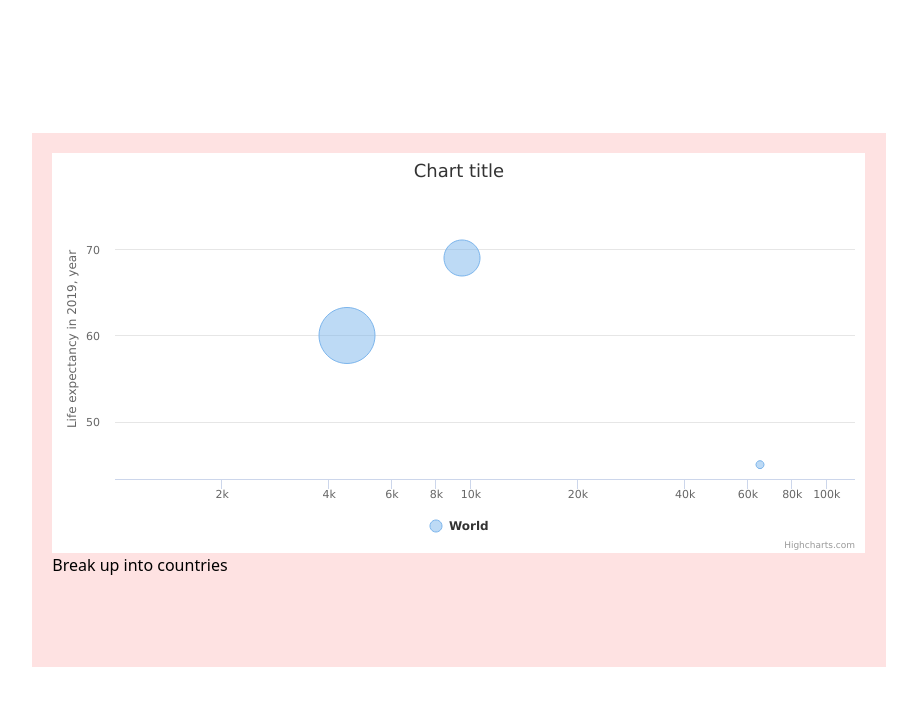
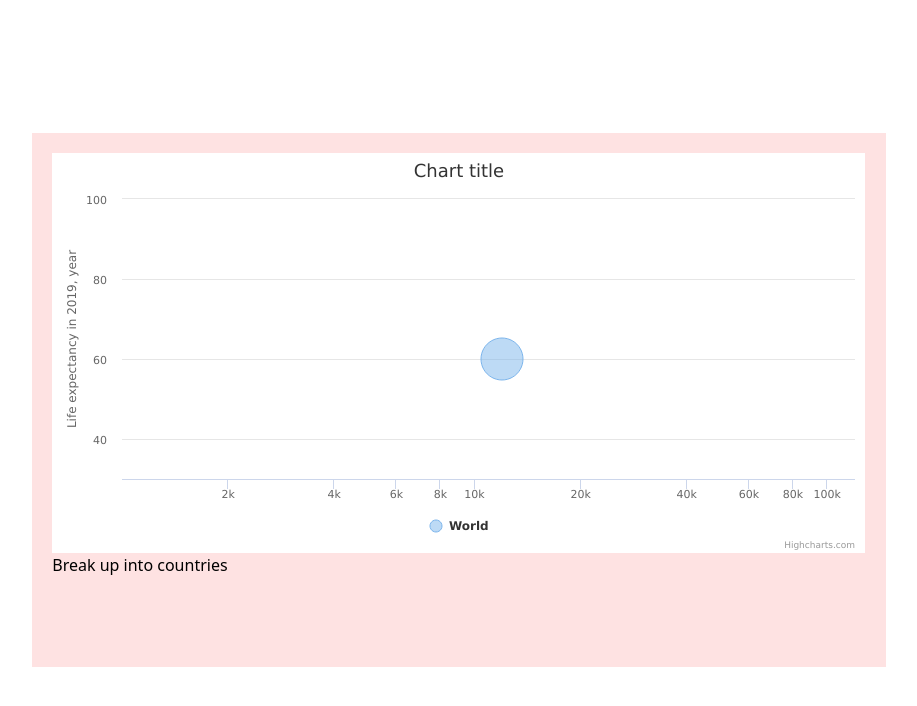
Before and after one commit to RobJJ/charting-playground, a React (Create React App) app: page / in a window 1280 px wide. Shown: the top 706 px of the page, without its empty margins (181-1098 px from the left). Built offline with nearby package versions, Linux system fonts and the light colour scheme.

Commit message:
adjusting the structure of the component - use react wrapper and adjust code - helps with rendering

```diff
--- a/src/charts/highcharts/scatter-bubble-chart-v2.js
+++ b/src/charts/highcharts/scatter-bubble-chart-v2.js
@@ -8,19 +8,9 @@ HC_more(Highcharts);
 //
 const getOriginalData = () => [
   {
-    x: 4500,
+    x: 12000,
     y: 60,
-    z: 100, // set the size of the bubble
-  },
-  {
-    x: 9500,
-    y: 69,
-    z: 80, // set the size of the bubble
-  },
-  {
-    x: 65000,
-    y: 45,
-    z: 70, // set the size of the bubble
+    z: 200, // set the size of the bubble
   },
 ];
 const getAlternativeData = () => [
@@ -41,12 +31,21 @@ const getAlternativeData = () => [
   },
 ];
 //
+
+//
+const BubbleChartVersion2 = () => {
+  console.log("---- BUBBLE CHART COMP ----");
+  // const chartRef = useRef(null);
+  const [chart, setChart] = useState(null);
   const options = {
     chart: {
       type: "bubble",
       animation: {
         duration: 2000, // set the duration of the animation in milliseconds
       },
+    },
+    accessibility: {
+      enabled: false,
     },
     series: [
       {
@@ -61,23 +60,19 @@ const options = {
     },
     yAxis: {
       startOnTick: false,
-
       endOnTick: false,
       title: {
         text: "Life expectancy in 2019, year",
       },
-
       maxPadding: 0.2,
+      min: 30,
+      max: 100,
     },
   };
-//
-const BubbleChartVersion2 = () => {
-  const chartRef = useRef(null);
-  const [chart, setChart] = useState(null);
 
-  useEffect(() => {
-    setChart(Highcharts.chart(chartRef.current, options));
-  }, []);
+  // useEffect(() => {
+  //   setChart(Highcharts.chart(chartRef.current, options));
+  // }, []);
 
   const handleClick = () => {
     chart.series[0].update({ name: "Countries" });
@@ -86,7 +81,12 @@ const BubbleChartVersion2 = () => {
 
   return (
     <div>
-      <div ref={chartRef} />
+      {/*<div ref={chartRef} />*/}
+      <HighchartsReact
+        // ref={chartRef}
+        highcharts={Highcharts}
+        options={options}
+      />
       <button onClick={handleClick}>Break up into countries</button>
     </div>
   );
```
Lines whose indentation alone changed are shown as unchanged.
